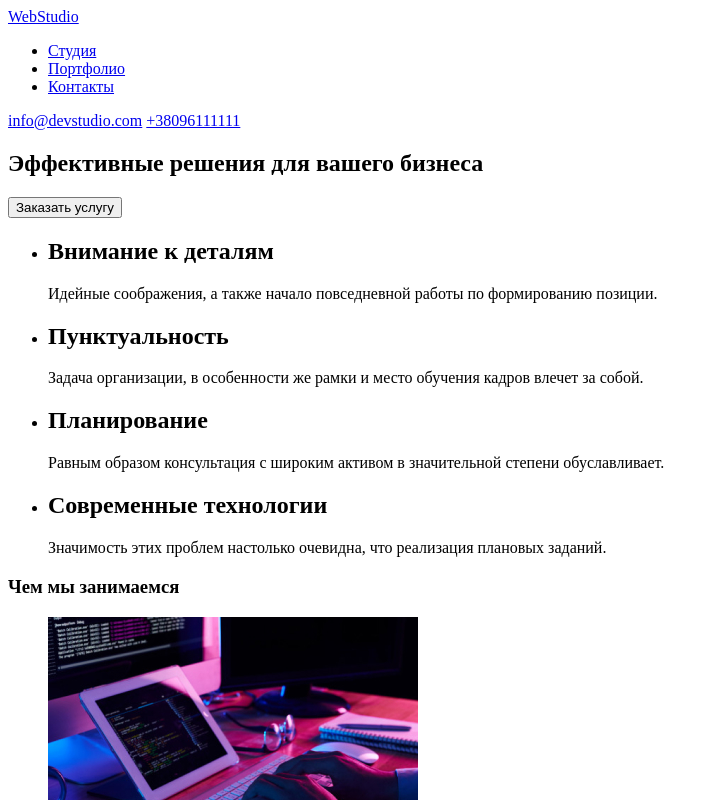
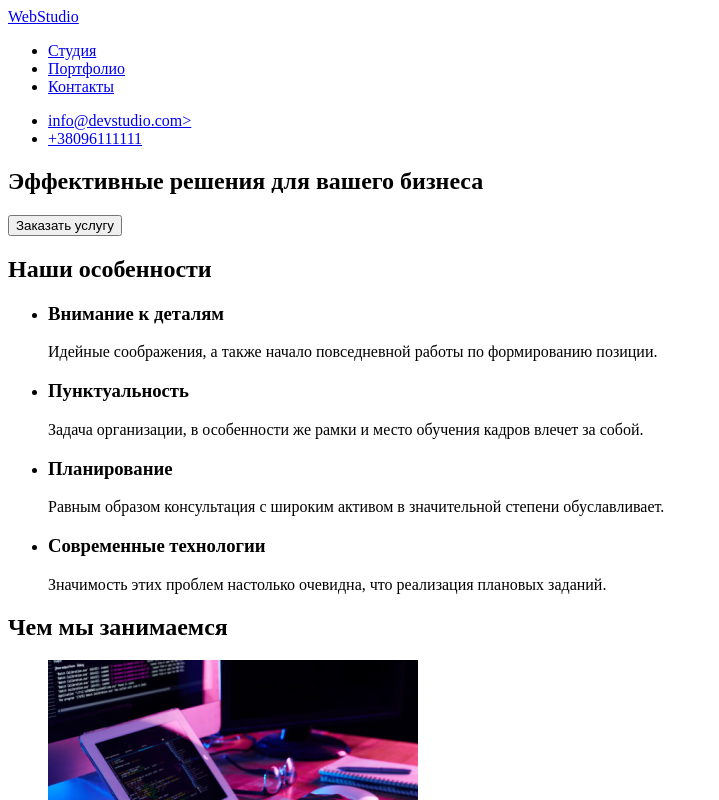
Before and after one commit to svitlanaprutuan/goit-markup-hw-01, a plain HTML site: page index.html in a window 1280 px wide. Shown: the top 800 px of the page, without its empty margins (0-719 px from the left). Drawn offline with Linux system fonts and the light colour scheme.

Commit message:
исправила ошибки

```diff
--- a/index.html
+++ b/index.html
@@ -9,8 +9,8 @@
   <body>
     <!-- Шапка сайта -->
     <header class="header">
-      <a href="index.html" lang="en">WebStudio</a>
       <nav class="navigition">
+        <a href="index.html" lang="en">WebStudio</a>
         <ul class="list">
           <li class="item">
             <a class="link" href="#">Студия</a>
@@ -23,42 +23,45 @@
           </li>
         </ul>
       </nav>
-      <div class="header-grup">
-        <a href="mailto:info@devstudio.com">info@devstudio.com</a>
-        <a href="tel:38096111111">+38096111111</a>
-      </div>
+      <ul class="header-grup">
+        <li>
+          <a href="mailto:info@devstudio.com">info@devstudio.com></a>
+        </li>
+        <li>
+          <a href="tel:38096111111">+38096111111</a>
+        </li>
+      </ul>
     </header>
 
     <main>
       <section class="hero">
-        <div class="hero-group">
-          <h1 class="hero-title">Эффективные решения для вашего бизнеса</h1>
-          <button type="button">Заказать услугу</button>
-        </div>
+        <h1 class="hero-title">Эффективные решения для вашего бизнеса</h1>
+        <button type="button">Заказать услугу</button>
       </section>
 
       <section class="about">
+        <h2>Наши особенности</h2>
         <ul class="about-list">
           <li class="about-item">
-            <h2 class="about-title">Внимание к деталям</h2>
+            <h3 class="about-title">Внимание к деталям</h3>
             <p class="about-benefits">
               Идейные соображения, а также начало повседневной работы по формированию позиции.
             </p>
           </li>
           <li class="about-item">
-            <h2 class="about-title">Пунктуальность</h2>
+            <h3 class="about-title">Пунктуальность</h3>
             <p class="about-benefits">
               Задача организации, в особенности же рамки и место обучения кадров влечет за собой.
             </p>
           </li>
           <li class="about-item">
-            <h2 class="about-title">Планирование</h2>
+            <h3 class="about-title">Планирование</h3>
             <p class="about-benefits">
               Равным образом консультация с широким активом в значительной степени обуславливает.
             </p>
           </li>
           <li class="about-item">
-            <h2 class="about-title">Современные технологии</h2>
+            <h3 class="about-title">Современные технологии</h3>
             <p class="about-benefits">
               Значимость этих проблем настолько очевидна, что реализация плановых заданий.
             </p>
@@ -67,7 +70,7 @@
       </section>
 
       <section class="lessons">
-        <h3 class="lesson-title">Чем мы занимаемся</h3>
+        <h2 class="lesson-title">Чем мы занимаемся</h2>
         <ul>
           <li class="item">
             <img
@@ -99,7 +102,7 @@
         </ul>
       </section>
       <section class="team">
-        <h3>Наша команда</h3>
+        <h2>Наша команда</h2>
         <ul>
           <li class="team-item">
             <img
@@ -121,7 +124,7 @@
               width="270"
               height="260"
             />
-            <h4 class="team-name">Ольга Репина</h4>
+            <h3 class="team-name">Ольга Репина</h3>
             <p class="team-position" lang="en">Frontend Developer</p>
           </li>
           <li class="team-item">
@@ -132,7 +135,7 @@
               width="270"
               height="260"
             />
-            <h4 class="team-name">Николай Тарасов</h4>
+            <h3 class="team-name">Николай Тарасов</h3>
             <p class="team-position" lang="en">Marketing</p>
           </li>
           <li class="team-item">
@@ -143,7 +146,7 @@
               width="270"
               height="260"
             />
-            <h4 class="team-name">Михаил Ермаков</h4>
+            <h3 class="team-name">Михаил Ермаков</h3>
             <p class="team-position" lang="en">UI Designer</p>
           </li>
         </ul>
@@ -151,7 +154,7 @@
     </main>
 
     <footer class="footer">
-      <h2 lang="en">WebStudio</h2>
+      <a href="index.html" lang="en">WebStudio</a>
       <address>г. Киев, пр-т Леси Украинки, 26</address>
       <ul class="list">
         <li class="item">
```
